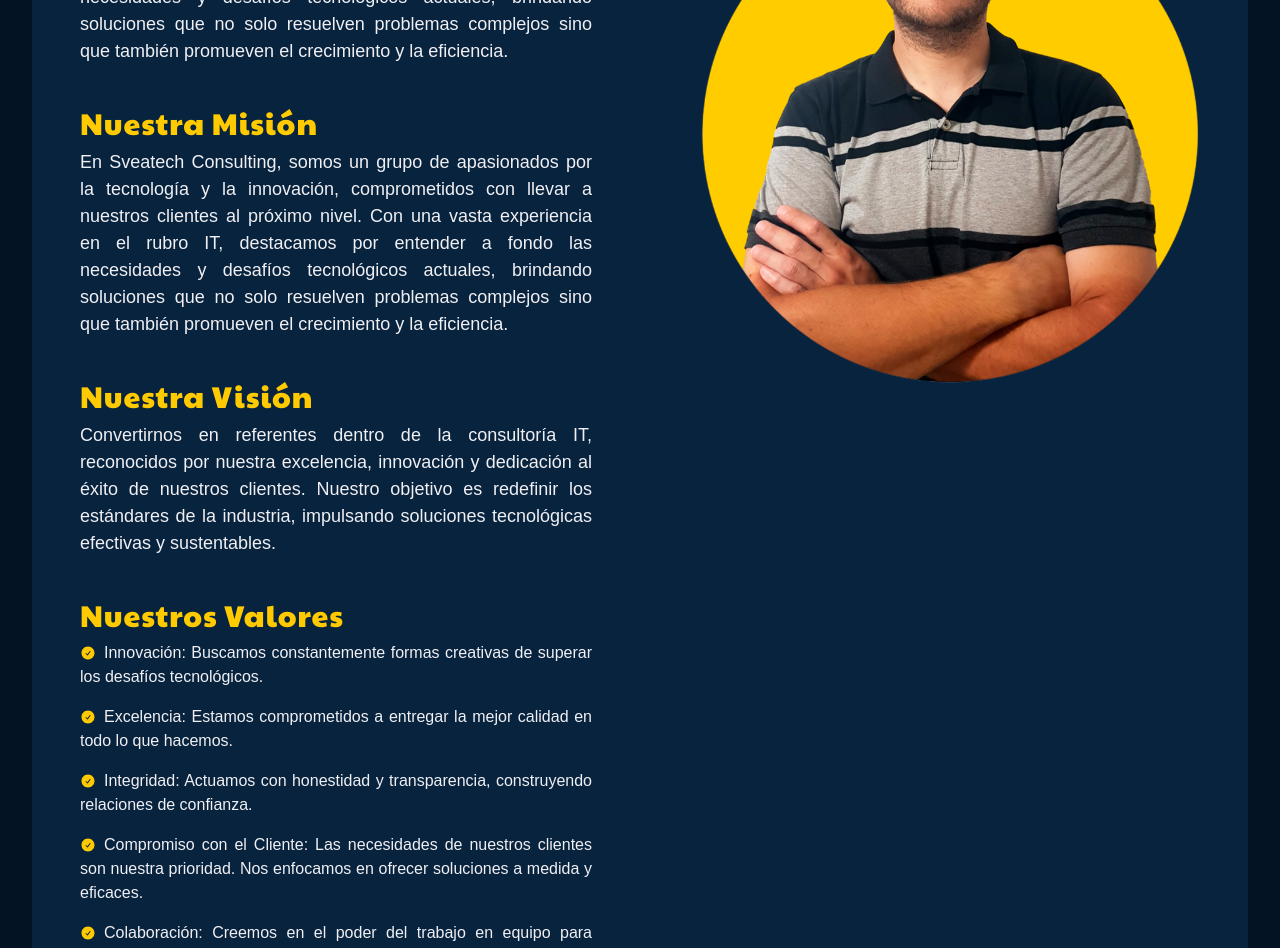
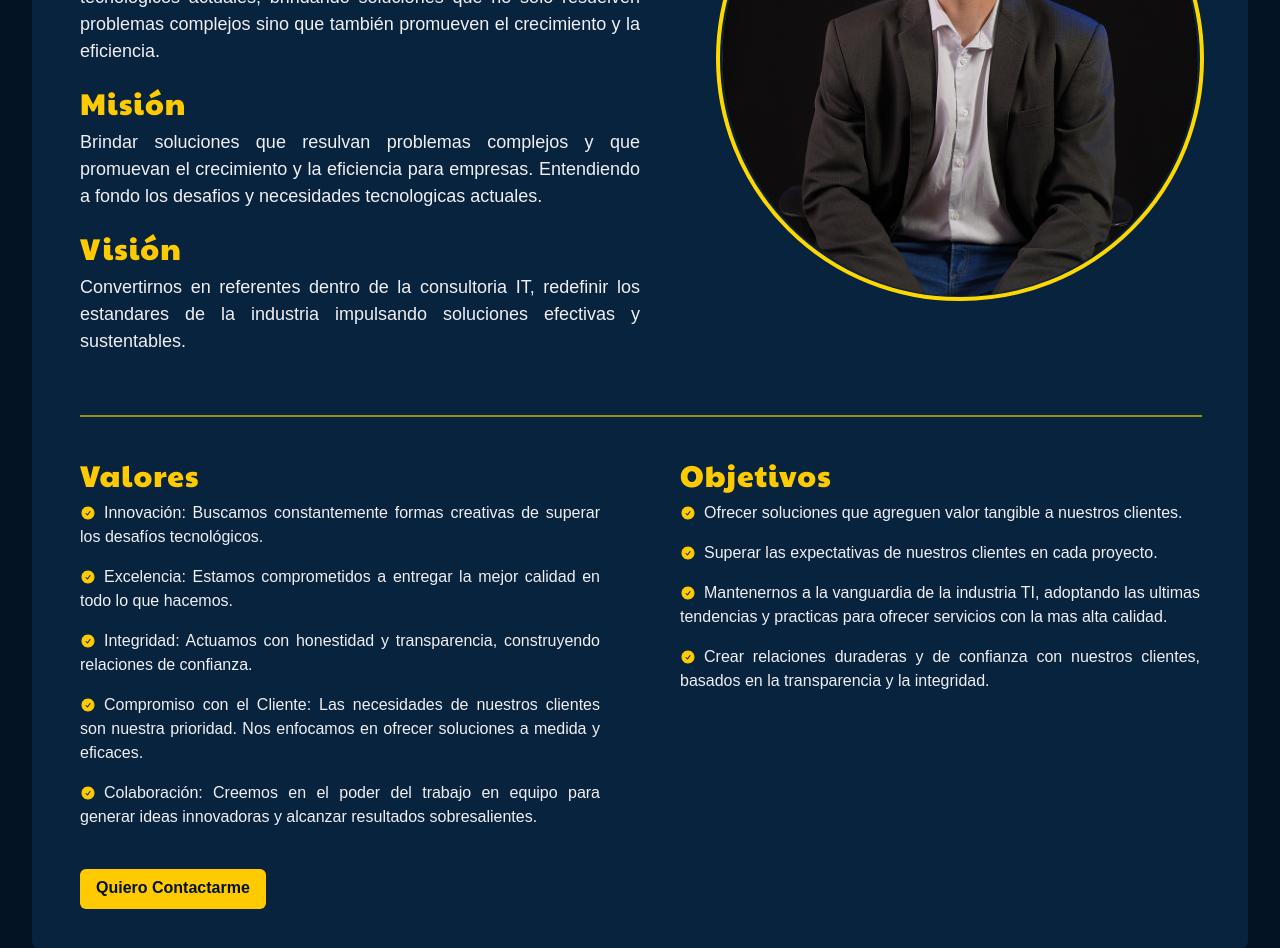
Before and after one commit to NicoPicotto/sveatech, a React (Vite) app: page /nosotros in a window 1280 px wide. Shown: the part 360-1308 px from the top of the page. Built offline with nearby package versions, Linux system fonts and the light colour scheme.

Commit message:
changes mayo

```diff
--- a/src/Components/Nosotros/Hero.jsx
+++ b/src/Components/Nosotros/Hero.jsx
@@ -1,4 +1,4 @@
-import Section from '../Section/Section';
+import Section from "../Section/Section";
 import {
   Stack,
   Heading,
@@ -9,10 +9,12 @@ import {
   List,
   ListItem,
   Link,
-} from '@chakra-ui/react';
-import { Link as ReachLink } from 'react-router-dom';
-import { CheckCircleIcon } from '@heroicons/react/24/solid';
-import { useMobile } from '../../Context/MobileContext';
+  SimpleGrid,
+  Divider,
+} from "@chakra-ui/react";
+import { Link as ReachLink } from "react-router-dom";
+import { CheckCircleIcon } from "@heroicons/react/24/solid";
+import { useMobile } from "../../Context/MobileContext";
 
 const Hero = () => {
   const isMobile = useMobile();
@@ -21,17 +23,24 @@ const Hero = () => {
       <Stack
         bgColor='azul-2'
         borderRadius={8}
-				direction={isMobile ? 'column' : 'row'}
+        direction={isMobile ? "column" : "row"}
         align='flex-start'
         justify='space-between'
         position='relative'
       >
         <Stack
-					w={isMobile ? '100%' : '50%'}
-					paddingInline={isMobile ? '1em' : '3em'}
+          w='100%'
+          paddingInline={isMobile ? "1em" : "3em"}
           paddingBlock='2.5em'
           gap={10}
         >
+          <Stack
+            direction={isMobile ? "column" : "row"}
+            w='100%'
+            justify='space-between'
+            spacing={20}
+          >
+            <Stack maxW={isMobile ? "100%" : "50%"} gap={5}>
               <Stack>
                 <Heading
                   maxW='20ch'
@@ -45,12 +54,12 @@ const Hero = () => {
                 </Heading>
                 <Text fontSize='lg' textAlign='justify'>
                   En Sveatech Consulting, somos un grupo de apasionados por la
-							tecnología y la innovación, comprometidos con llevar a nuestros
-							clientes al próximo nivel. Con una vasta experiencia en el rubro
-							IT, destacamos por entender a fondo las necesidades y desafíos
-							tecnológicos actuales, brindando soluciones que no solo resuelven
-							problemas complejos sino que también promueven el crecimiento y la
-							eficiencia.
+                  tecnología y la innovación, comprometidos con llevar a
+                  nuestros clientes al próximo nivel. Con una vasta experiencia
+                  en el rubro IT, destacamos por entender a fondo las
+                  necesidades y desafíos tecnológicos actuales, brindando
+                  soluciones que no solo resuelven problemas complejos sino que
+                  también promueven el crecimiento y la eficiencia.
                 </Text>
               </Stack>
               <Stack>
@@ -62,16 +71,13 @@ const Hero = () => {
                   color='amarillo'
                   letterSpacing={1}
                 >
-							Nuestra Misión
+                  Misión
                 </Heading>
                 <Text fontSize='lg' textAlign='justify'>
-							En Sveatech Consulting, somos un grupo de apasionados por la
-							tecnología y la innovación, comprometidos con llevar a nuestros
-							clientes al próximo nivel. Con una vasta experiencia en el rubro
-							IT, destacamos por entender a fondo las necesidades y desafíos
-							tecnológicos actuales, brindando soluciones que no solo resuelven
-							problemas complejos sino que también promueven el crecimiento y la
-							eficiencia.
+                  Brindar soluciones que resulvan problemas complejos y que
+                  promuevan el crecimiento y la eficiencia para empresas.
+                  Entendiendo a fondo los desafios y necesidades tecnologicas
+                  actuales.
                 </Text>
               </Stack>
               <Stack>
@@ -83,15 +89,68 @@ const Hero = () => {
                   color='amarillo'
                   letterSpacing={1}
                 >
-							Nuestra Visión
+                  Visión
                 </Heading>
                 <Text fontSize='lg' textAlign='justify'>
-							Convertirnos en referentes dentro de la consultoría IT,
-							reconocidos por nuestra excelencia, innovación y dedicación al
-							éxito de nuestros clientes. Nuestro objetivo es redefinir los
-							estándares de la industria, impulsando soluciones tecnológicas
+                  Convertirnos en referentes dentro de la consultoria IT,
+                  redefinir los estandares de la industria impulsando soluciones
                   efectivas y sustentables.
                 </Text>
+              </Stack>
+            </Stack>
+            <Stack w='50%' display={isMobile && "none"} align='end'>
+              <Image
+                alt='Retrato de CEO Luis Cerutti'
+                src='/assets/img/luigi.png'
+                minW='400px'
+                w='500px'
+                borderRadius='full'
+                outline='4px solid #FFD700'
+              />
+            </Stack>
+          </Stack>
+          <Divider border='1px solid #FFD700' marginTop={5} />
+          <SimpleGrid columns={isMobile ? "1" : "2"} spacing={20}>
+            <Stack>
+              <Heading
+                maxW='20ch'
+                as='h2'
+                size='lg'
+                fontWeight='regular'
+                color='amarillo'
+                letterSpacing={1}
+              >
+                Valores
+              </Heading>
+              <List spacing={4}>
+                <ListItem flexDirection='row' textAlign='justify'>
+                  <ListIcon as={CheckCircleIcon} color='amarillo' />
+                  Innovación: Buscamos constantemente formas creativas de
+                  superar los desafíos tecnológicos.
+                </ListItem>
+                <ListItem flexDirection='row' textAlign='justify'>
+                  <ListIcon as={CheckCircleIcon} color='amarillo' />
+                  Excelencia: Estamos comprometidos a entregar la mejor calidad
+                  en todo lo que hacemos.
+                </ListItem>
+                <ListItem flexDirection='row' textAlign='justify'>
+                  <ListIcon as={CheckCircleIcon} color='amarillo' />
+                  Integridad: Actuamos con honestidad y transparencia,
+                  construyendo relaciones de confianza.
+                </ListItem>
+                <ListItem flexDirection='row' textAlign='justify'>
+                  <ListIcon as={CheckCircleIcon} color='amarillo' />
+                  Compromiso con el Cliente: Las necesidades de nuestros
+                  clientes son nuestra prioridad. Nos enfocamos en ofrecer
+                  soluciones a medida y eficaces.
+                </ListItem>
+                <ListItem flexDirection='row' textAlign='justify'>
+                  <ListIcon as={CheckCircleIcon} color='amarillo' />
+                  Colaboración: Creemos en el poder del trabajo en equipo para
+                  generar ideas innovadoras y alcanzar resultados
+                  sobresalientes.
+                </ListItem>
+              </List>
             </Stack>
             <Stack>
               <Heading
@@ -102,57 +161,56 @@ const Hero = () => {
                 color='amarillo'
                 letterSpacing={1}
               >
-							Nuestros Valores
+                Objetivos
               </Heading>
               <List spacing={4}>
                 <ListItem flexDirection='row' textAlign='justify'>
                   <ListIcon as={CheckCircleIcon} color='amarillo' />
-								Innovación: Buscamos constantemente formas creativas de superar
-								los desafíos tecnológicos.
+                  Ofrecer soluciones que agreguen valor tangible a nuestros
+                  clientes.
                 </ListItem>
                 <ListItem flexDirection='row' textAlign='justify'>
                   <ListIcon as={CheckCircleIcon} color='amarillo' />
-								Excelencia: Estamos comprometidos a entregar la mejor calidad en
-								todo lo que hacemos.
+                  Superar las expectativas de nuestros clientes en cada
+                  proyecto.
                 </ListItem>
                 <ListItem flexDirection='row' textAlign='justify'>
                   <ListIcon as={CheckCircleIcon} color='amarillo' />
-								Integridad: Actuamos con honestidad y transparencia,
-								construyendo relaciones de confianza.
+                  Mantenernos a la vanguardia de la industria TI, adoptando las
+                  ultimas tendencias y practicas para ofrecer servicios con la
+                  mas alta calidad.
                 </ListItem>
                 <ListItem flexDirection='row' textAlign='justify'>
                   <ListIcon as={CheckCircleIcon} color='amarillo' />
-								Compromiso con el Cliente: Las necesidades de nuestros clientes
-								son nuestra prioridad. Nos enfocamos en ofrecer soluciones a
-								medida y eficaces.
-							</ListItem>
-							<ListItem flexDirection='row' textAlign='justify'>
-								<ListIcon as={CheckCircleIcon} color='amarillo' />
-								Colaboración: Creemos en el poder del trabajo en equipo para
-								generar ideas innovadoras y alcanzar resultados sobresalientes.
+                  Crear relaciones duraderas y de confianza con nuestros
+                  clientes, basados en la transparencia y la integridad.
                 </ListItem>
               </List>
             </Stack>
+          </SimpleGrid>
+
           <Link as={ReachLink} to='/contacto'>
-						<Button w={isMobile ? '100%' : 'fit-content'}>
+            <Button w={isMobile ? "100%" : "fit-content"}>
               Quiero Contactarme
             </Button>
           </Link>
         </Stack>
-				<Stack
+        {/* <Stack
           paddingInline='3em'
-					display={isMobile ? 'none' : 'block'}
+          display={isMobile ? "none" : "block"}
           position='sticky'
           paddingBlock='2em'
           top='1em'
         >
           <Image
             alt='Retrato de CEO Luis Cerutti'
-						src='/assets/img/retrato-luis.png'
+            src='/assets/img/luigi.png'
             minW='400px'
             w='500px'
+			borderRadius="full"
+			outline="4px solid #FFD700"
           />
-				</Stack>
+        </Stack> */}
       </Stack>
     </Section>
   );
--- a/src/Components/Servicios/Servicios.jsx
+++ b/src/Components/Servicios/Servicios.jsx
@@ -95,7 +95,6 @@ const Servicios = () => {
 					<Image
 						objectFit='cover'
 						h='100%'
-						maxH='250px'
 						objectPosition='right'
 						alt='Imagen referente a Network y Conectividad'
 						src='/assets/img/servicios-lan.png'
@@ -239,7 +238,7 @@ const Servicios = () => {
 					<Image
 						objectFit='cover'
 						h='100%'
-						alt="Imagen referente a Soluciones de Omnicanalidad"
+						alt='Imagen referente a Soluciones de Omnicanalidad'
 						src='/assets/img/servicios-omni.png'
 					/>
 				</Stack>
@@ -320,7 +319,7 @@ const Servicios = () => {
 					<Image
 						objectFit='cover'
 						h='100%'
-						alt="Imagen referente a Cyberseguridad"
+						alt='Imagen referente a Cyberseguridad'
 						src='/assets/img/servicios-cyber.png'
 					/>
 				</Stack>
@@ -398,7 +397,7 @@ const Servicios = () => {
 				>
 					<Image
 						objectFit='cover'
-						alt="Imagen referente a Infraestructura IT"
+						alt='Imagen referente a Infraestructura IT'
 						h='100%'
 						src='/assets/img/servicios-mantenimiento.png'
 					/>
@@ -476,7 +475,7 @@ const Servicios = () => {
 				>
 					<Image
 						objectFit='cover'
-						alt="Imagen referente a Modernización de Sistemas"
+						alt='Imagen referente a Modernización de Sistemas'
 						h='100%'
 						src='/assets/img/servicios-modernizacion.png'
 					/>
@@ -544,7 +543,7 @@ const Servicios = () => {
 							w='fit-content'
 							rightIcon={<ArrowRightIcon style={{ height: '15px' }} />}
 						>
-							Ver más
+							Contactar por este servicio
 						</Button>
 					</Link>
 				</Stack>
@@ -553,7 +552,12 @@ const Servicios = () => {
 					w={isMobile ? '100%' : '40%'}
 					overflow='hidden'
 				>
-					<Image objectFit='cover' h='100%' src='/assets/img/soporte.png' alt="Imagen referente a Soporte Operativo IT"/>
+					<Image
+						objectFit='cover'
+						h='100%'
+						src='/assets/img/soporte.png'
+						alt='Imagen referente a Soporte Operativo IT'
+					/>
 				</Stack>
 			</Stack>
 			<Stack
@@ -617,7 +621,7 @@ const Servicios = () => {
 							w='fit-content'
 							rightIcon={<ArrowRightIcon style={{ height: '15px' }} />}
 						>
-							Ver más
+							Contactar por este servicio
 						</Button>
 					</Link>
 				</Stack>
@@ -626,7 +630,12 @@ const Servicios = () => {
 					w={isMobile ? '100%' : '40%'}
 					overflow='hidden'
 				>
-					<Image objectFit='cover' h='100%' src='/assets/img/video.png' alt="Imagen referente a Videovigilancia Profesional"/>
+					<Image
+						objectFit='cover'
+						h='100%'
+						src='/assets/img/video.png'
+						alt='Imagen referente a Videovigilancia Profesional'
+					/>
 				</Stack>
 			</Stack>
 		</Section>
```
Also changed, not shown: public/assets/img/luigi.png (added). Lines whose indentation alone changed are shown as unchanged.
